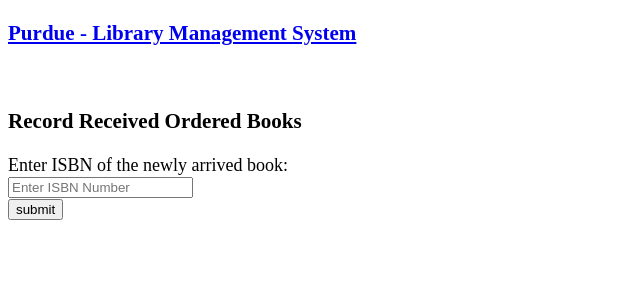
After one commit to CS348-GroupProject/CS348-Group-Project, a Flask app: page /update_order_status in a window 1280 px wide. The commit adds this page. Shown: the top 300 px of the page, without its empty margins (0-640 px from the left). Run offline with Flask 2, Linux system fonts and the light colour scheme.

Commit message:
started order received

```diff
--- a/app.py
+++ b/app.py
@@ -1,3 +1,4 @@
+# from crypt import methods
 from flask import Flask, request, flash, url_for, redirect, render_template
 from flask_sqlalchemy import SQLAlchemy
 import flask_sqlalchemy
@@ -151,11 +152,6 @@ class ordered_books(db.Model):
             elif res == 'title':
                 flash('Book was successfully found!')
                 result = db.session.execute('SELECT * FROM ordered_books WHERE title = :inputTitle', {'inputTitle' : request.form['search']})
-            elif res == 'not received':
-                result = db.session.execute('SELECT * FROM ordered_books WHERE received = False')
-            elif res == 'received':
-                flash('Book is sucessfully found')
-                result = db.session.execute('SELECT * FROM ordered_books WHERE received = True')
             return render_template('filter_orders.html', returnOrderedBook = result)
 
         return render_template('filter_orders.html')
@@ -173,6 +169,26 @@ class ordered_books(db.Model):
                 flash('Book order was submitted successfully.')
                 return redirect(url_for('show_orders'))
         return render_template('create_order.html')
+
+    @app.route('/update_order_status', methods=['GET', 'POST'])
+    def update_order_status ():
+        if request.method == 'POST':
+            isbn_add = request.form['isbn']
+            res = db.session.execute('SELECT * FROM ordered_books WHERE isbn = :inputISBN', {'inputISBN' : isbn_add})
+            if res == None:
+                flash('Check ISBN value. The entered ISBN is not present in the orders table')
+            else:
+                # first update order to received status
+                db.session.execute('UPDATE ordered_books SET received = 1 WHERE isbn = :inputISBN', {'inputISBN' : isbn_add})
+                db.session.commit()
+                # next, if books ordered do not exist in the library, add them
+                in_library = db.session.execute('SELECT isbn FROM library WHERE isbn = :inputISBN', {'inputISBN' : isbn_add})
+                # if in_library == None:
+                #     db.session.execute('INSERT INTO library SELECT isbn, title, author, genre, pub_date, publisher, ')
+
+                return redirect(url_for('show_orders'))
+        return render_template('update_order_status.html')
+
 
 # Memberships Model & Functionality
 class new_profiles(db.Model):
--- a/templates/show_orders.html
+++ b/templates/show_orders.html
@@ -23,6 +23,10 @@
       <a href = "{{ url_for('filter_orders') }}"> Search for Specific Orders</a>
       </h3> <br>
 
+      <h3>
+         <a href = "{{ url_for('update_order_status') }}"> Log an Ordered Book Shipment</a>
+         </h3> <br>
+
       <table class="styled-table">
          <thead>
             <tr>
@@ -32,6 +36,7 @@
                <th>Quantity</th>
                <th>Order Date</th>
                <th>ETA</th>
+               <th> Received</th>
             </tr>
          </thead>
 
@@ -44,6 +49,7 @@
                   <td>{{ book.quantity}}</td>
                   <td>{{ book.order_date}}</td>
                   <td>{{ book.eta}}</td>
+                  <td>{{ book.received}}</td>
                </tr>
             {% endfor %}
          </tbody>
--- /dev/null
+++ b/templates/update_order_status.html
@@ -0,0 +1,31 @@
+<!DOCTYPE html>
+<html lang = "en">
+   <head>
+      <style>
+         table {border-collapse: collapse; margin: 25px 0;font-size: large;font-family: sans-serif;min-width: 400px;box-shadow: 0 0 20px rgba(0, 0, 0, 0.15);}
+         th {padding: 12px 15px; background-color: black;}
+         thead {background-color:black;color: gold; text-align: left;}
+         tr {background-color:wheat; text-align: left;}
+         td {padding: 12px 15px; background-color: wheat;}
+         body{font-size: large;}
+      </style>
+   </head>
+   <body>
+
+    <h3>
+        <a href = "{{ url_for('show_all') }}">Purdue - Library
+           Management System</a>
+     </h3> <br>
+
+     <h3> Record Received Ordered Books</h3>
+
+     <form action="{{request.path}}", method="post">
+        <label for="search">Enter ISBN of the newly arrived book:</label><br>
+        <input type="text", name="isbn", placeholder="Enter ISBN Number"/><br>
+        <input type="submit" value="submit">
+      </form>
+
+
+   </body>
+
+</html>
```
Also changed, not shown: templates/filter_orders.html (+3 -4 lines), mydata.db.
